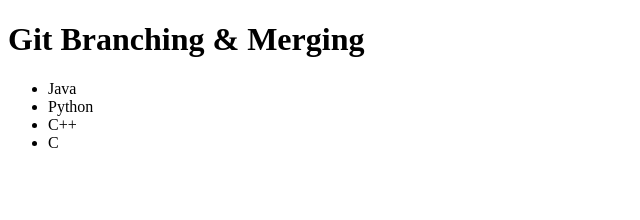
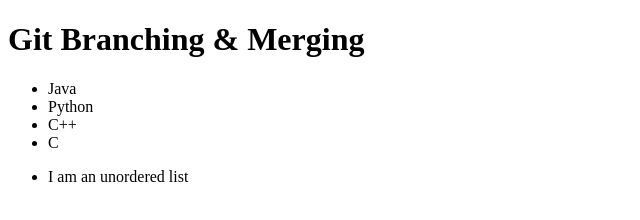
Before and after one commit to Coder-VenkateshS/github-branching-tutorials, a plain HTML site: page index.html in a window 1280 px wide. Shown: the whole page, without its empty margins (0-640 px from the left). Drawn offline with Linux system fonts and the light colour scheme.

Commit message:
list item updated

```diff
--- a/index.html
+++ b/index.html
@@ -15,7 +15,9 @@
         <li>C++</li>
         <li>C</li>
     </ul>
-    <ul></ul>
+    <ul><li>
+        I am an unordered list
+    </li></ul>
     <ul></ul>
     <footer id="footer"></footer>
 </body>
```
